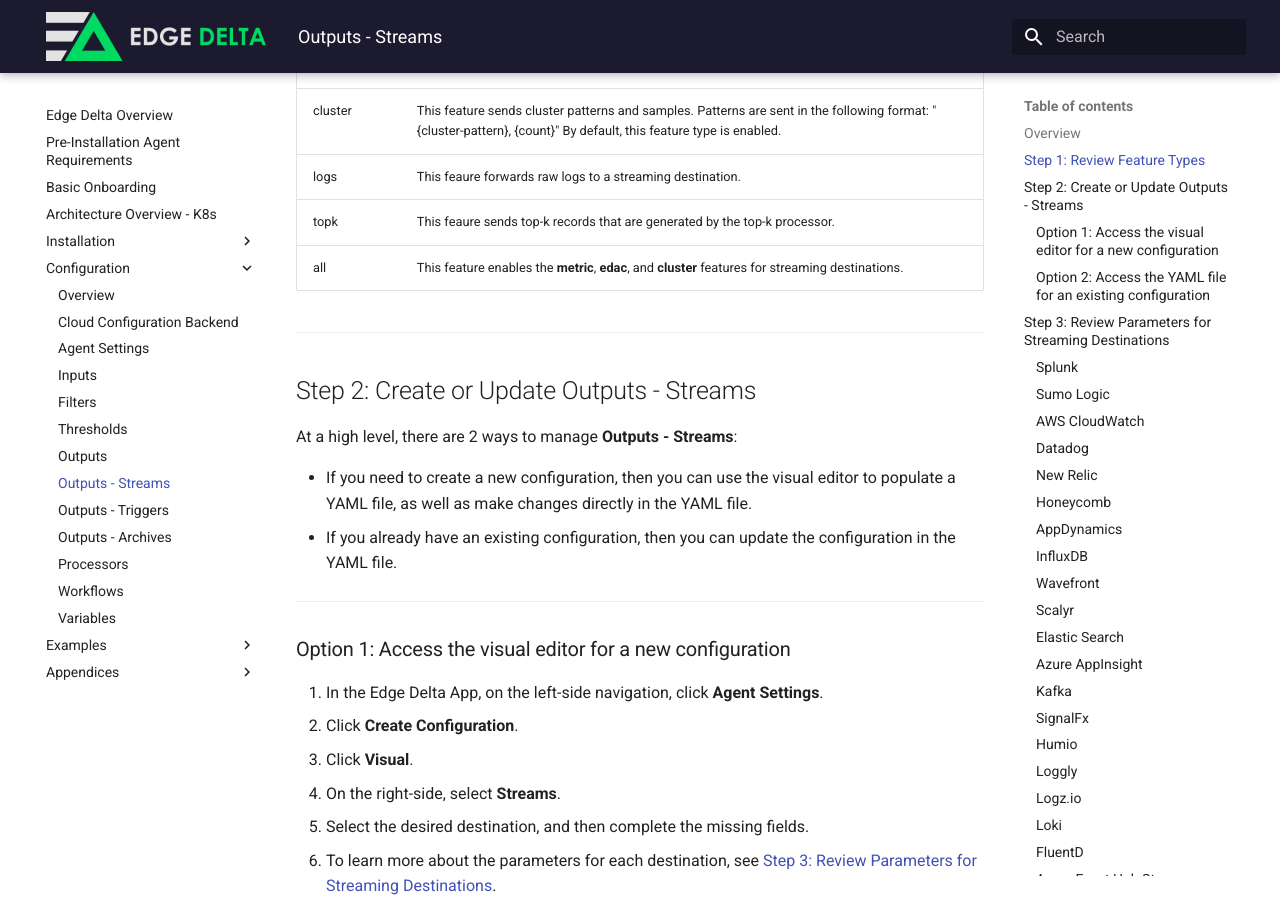
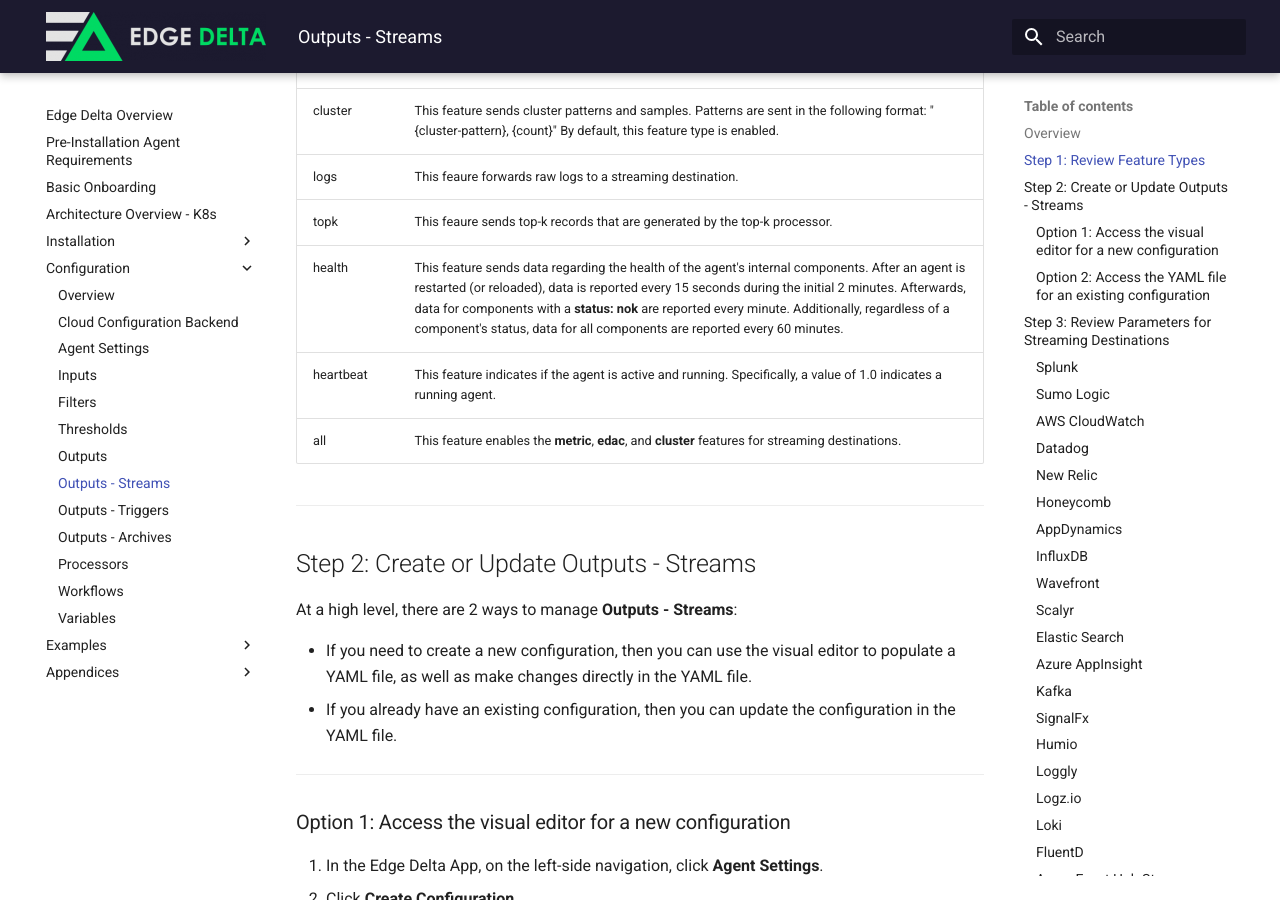
Before and after one commit to edgedelta/docs, an MkDocs documentation site: the page built from docs/configuration/outputs-streams.md, in a window 1280 px wide and 900 px high, scrolled down 860 px. Built offline with MkDocs 1.6.1 and Material for MkDocs 9.7.7, drawn with Linux system fonts in a browser that asks for light colours.

Commit message:
Update feature types (#88)
* Update outputs-streams.md

Added health and heartbeat feature types

* Update outputs-streams.md

```diff
--- a/docs/configuration/outputs-streams.md
+++ b/docs/configuration/outputs-streams.md
@@ -32,6 +32,8 @@ When you create an **Output - Stream**, you can add the following features to th
 | cluster | This feature sends cluster patterns and samples. Patterns are sent in the following format: "{cluster-pattern}, {count}" By default, this feature type is enabled.  |
 | logs | This feaure forwards raw logs to a streaming destination. |
 | topk | This feaure sends top-k records that are generated by the top-k processor. |
+| health | This feature sends data regarding the health of the agent's internal components. After an agent is restarted (or reloaded), data is reported every 15 seconds during the initial 2 minutes. Afterwards, data for components with a **status: nok** are reported every minute. Additionally, regardless of a component's status, data for all components are reported every 60 minutes. |
+| heartbeat | This feature indicates if the agent is active and running. Specifically, a value of 1.0 indicates a running agent. |
 | all | This feature enables the **metric**, **edac**, and **cluster** features for streaming destinations. |
 
 ***
```
